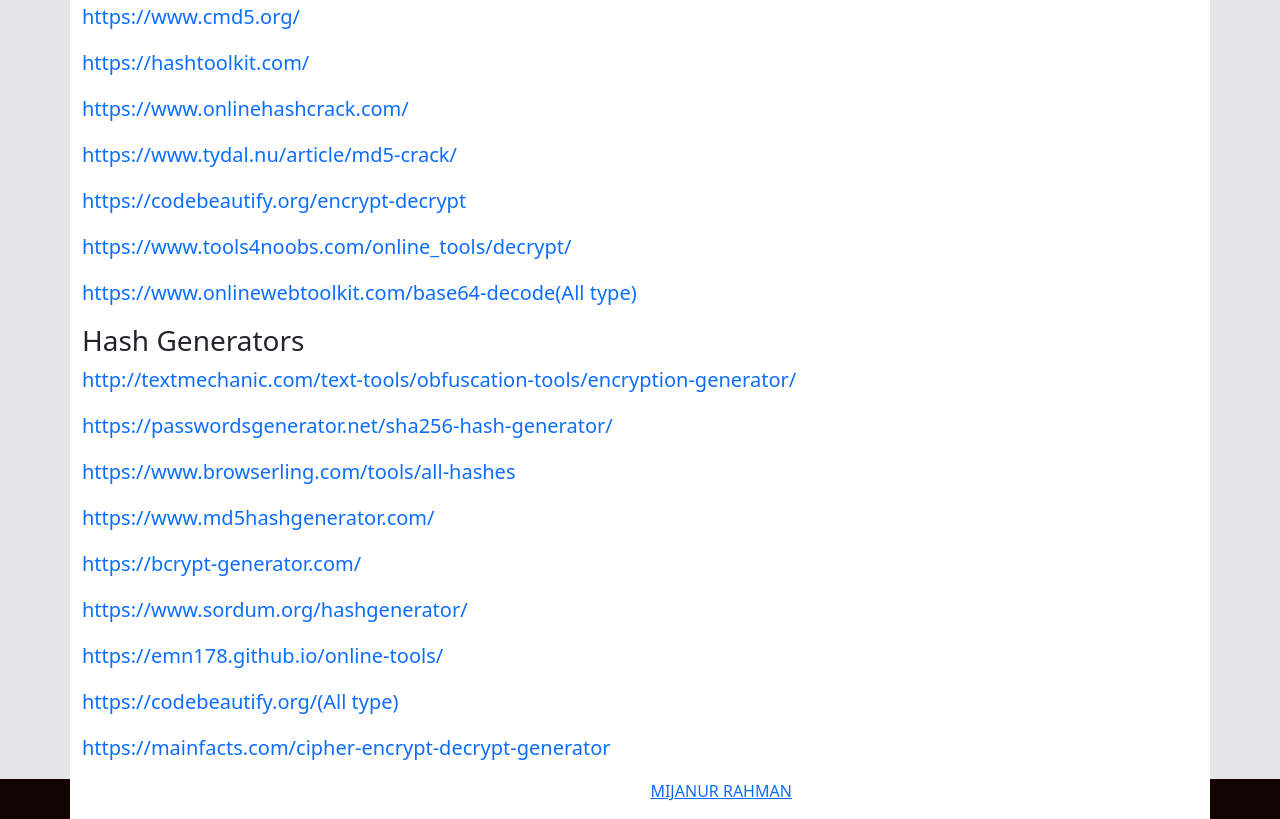
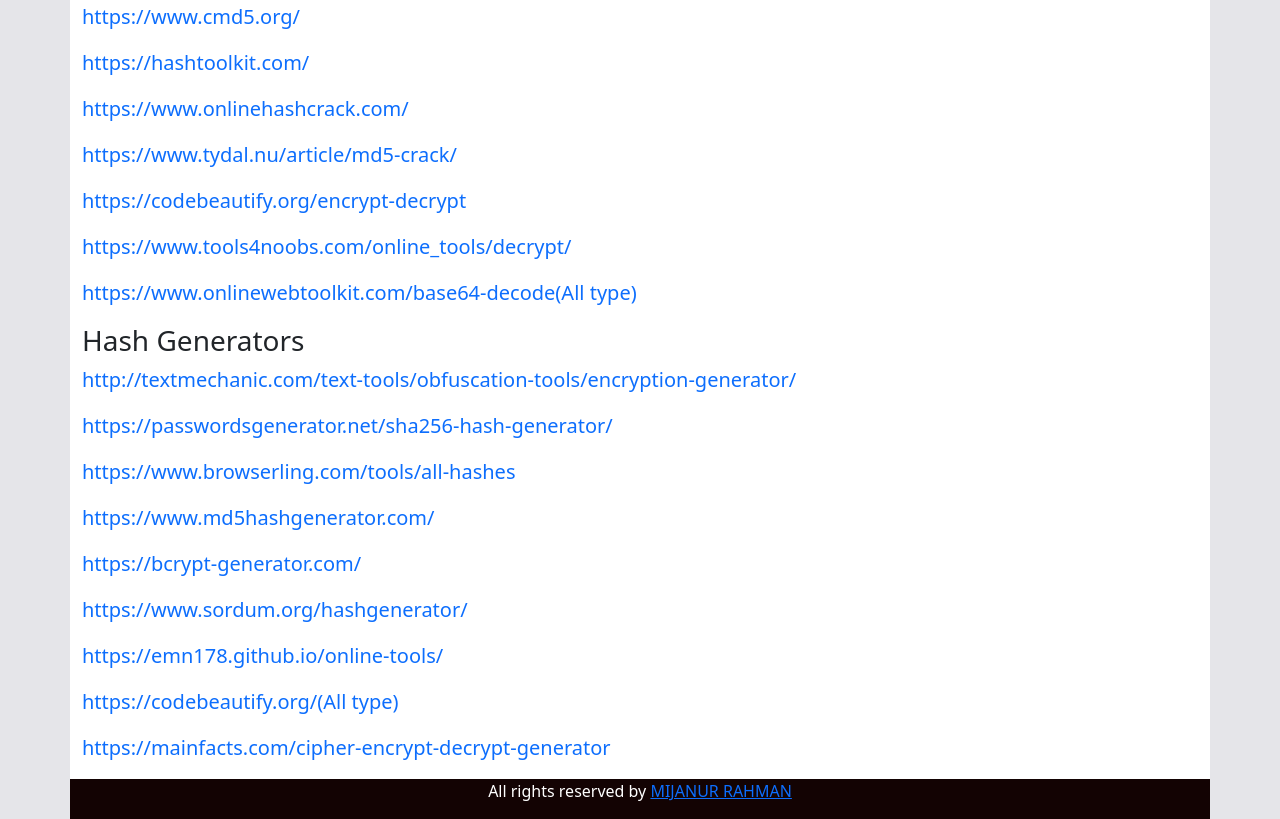
Before and after one commit to Mr-Rubel/Hacking-resources, a plain HTML site: page index.html in a window 1280 px wide. Shown: the part 879-1698 px from the top of the page. Drawn offline with nearby package versions, Linux system fonts and the light colour scheme.

Commit message:
footer section style edited

```diff
--- a/css/style.css
+++ b/css/style.css
@@ -15,7 +15,7 @@ body{
     text-decoration: none;
     font-size: 20px;
 }
-footer{
+.footer{
     background-color: rgb(19, 3, 3);
     color: #fff;
 }
--- a/index.html
+++ b/index.html
@@ -144,7 +144,7 @@
         </div>
     </div>
 <footer>
-    <div class="container">
+    <div class="container footer">
         <div class="row">
             <div class="col-12 text-center">
                 <p>All rights reserved by <a target="_blank" href="https://www.facebook.com/freelancermijan0/">MIJANUR RAHMAN</a></p>
```
